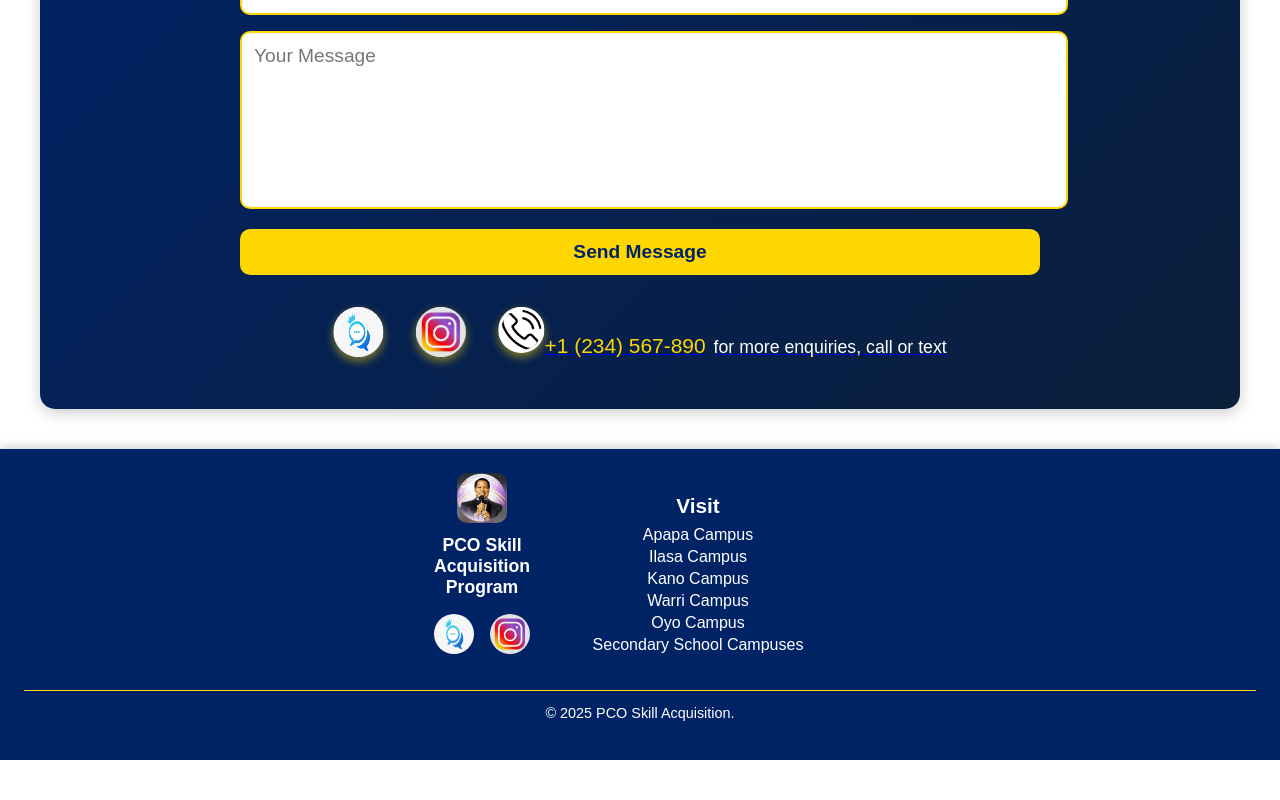
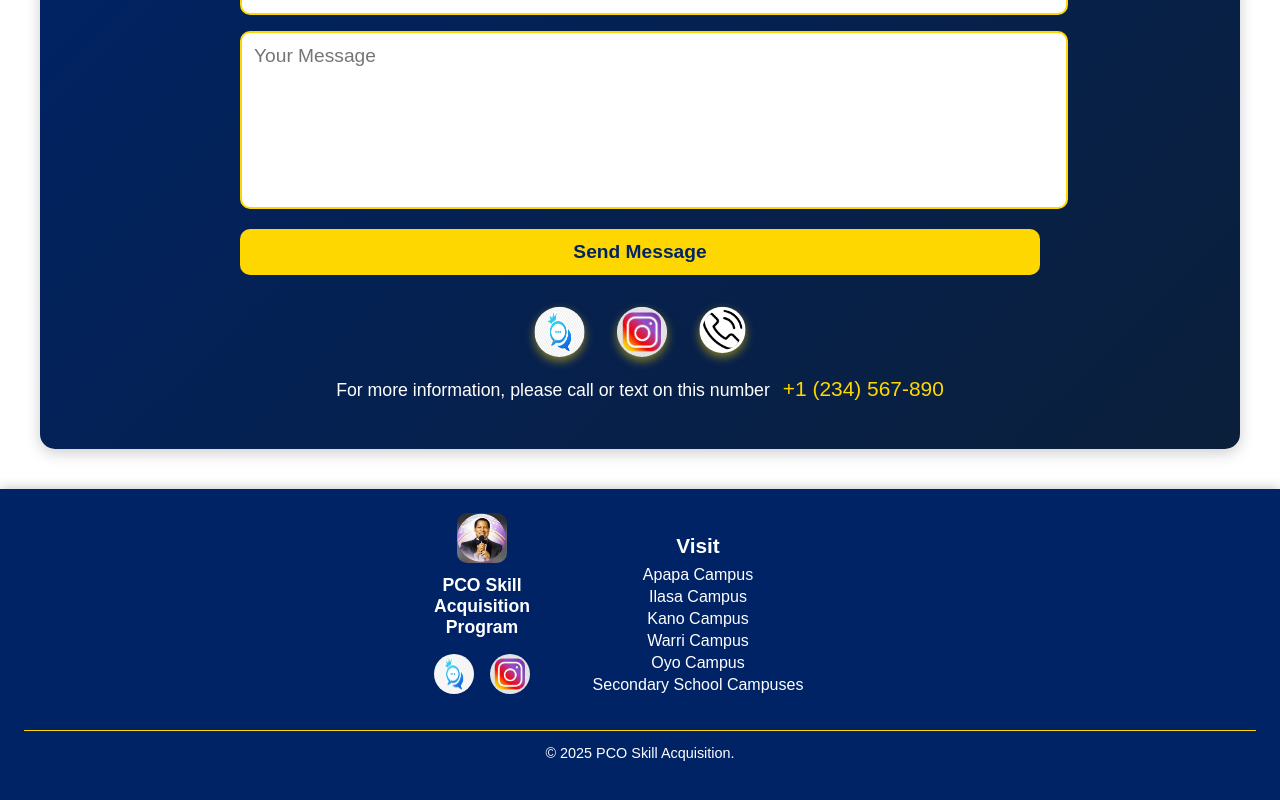
Before and after one commit to pco-skill-acquisition/pcoskillacquisition, a Next.js app: page /contact-us in a window 1280 px wide. Shown: the part 618-1418 px from the top of the page. Before the commit the page ends 1378 px from the top, so only its background shows below. Built offline with nearby package versions, Linux system fonts and the light colour scheme.

Commit message:
Update contact-us/page.tsx and style.module.css to align all icons above text and update contact message

```diff
--- a/app/contact-us/page.tsx
+++ b/app/contact-us/page.tsx
@@ -69,6 +69,7 @@ export default function ContactUs() {
           {status && <p className={styles.statusMessage}>{status}</p>}
         </form>
         <div className={styles.socialSection}>
+          <div className={styles.iconRow}>
             <a href="https://kingschat.online/user/ce_bigchurch" target="_blank" rel="noopener noreferrer">
               <Image src="/kingschat-logo.png" alt="KingsChat" width={50} height={50} className={styles.socialIcon} />
             </a>
@@ -77,9 +78,12 @@ export default function ContactUs() {
             </a>
             <a href="tel:+1234567890">
               <Image src="/phone-icon.png" alt="Phone" width={40} height={40} className={styles.phoneIcon} />
-            <span className={styles.phoneNumber}>+1 (234) 567-890</span>
-            <span className={styles.enquiryMessage}>for more enquiries, call or text</span>
             </a>
+          </div>
+          <div className={styles.contactText}>
+            <span className={styles.enquiryMessage}>For more information, please call or text on this number </span>
+            <a href="tel:+1234567890" className={styles.phoneNumber}>+1 (234) 567-890</a>
+          </div>
         </div>
       </section>
     </main>
--- a/app/contact-us/style.module.css
+++ b/app/contact-us/style.module.css
@@ -115,10 +115,21 @@
 
 .socialSection {
   display: flex;
+  flex-direction: column;
+  align-items: center;
+  margin-top: 2rem;
+  animation: pulse 2s infinite;
+}
+
+.iconRow {
+  display: flex;
   justify-content: center;
   gap: 1.5rem;
-  margin-top: 2rem;
-  animation: pulse 2s infinite;
+  margin-bottom: 1rem;
+}
+
+.contactText {
+  text-align: center;
 }
 
 .phoneIcon {
@@ -142,6 +153,7 @@
   color: #ffd700;
   text-decoration: none;
   transition: color 0.3s ease;
+  margin-left: 0.5rem;
 }
 
 .phoneNumber:hover {
@@ -152,8 +164,6 @@
   font-family: "Gilroy", sans-serif;
   font-size: 0.9rem;
   color: #ffffff;
-  margin-left: 0.5rem;
-  align-self: center;
 }
 
 .socialIcon {
@@ -221,7 +231,7 @@
     max-width: 800px;
   }
 
-  .socialSection {
+  .iconRow {
     gap: 2rem;
   }
 
```
Lines whose indentation alone changed are shown as unchanged.
